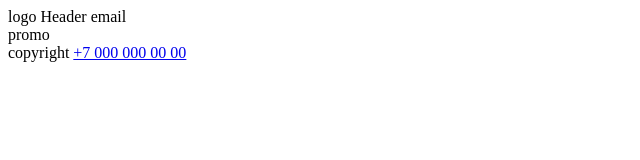
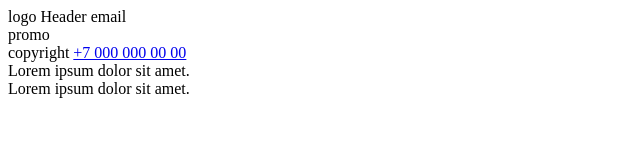
Before and after one commit to flooooooyd/test, a plain HTML site: page index.html in a window 1280 px wide. Shown: the whole page, without its empty margins (0-640 px from the left). Drawn offline with Linux system fonts and the light colour scheme.

Commit message:
Сверстал 2 блока и кнопку

```diff
--- a/index.html
+++ b/index.html
@@ -16,5 +16,10 @@
 			<a href="tel: +700000000" class="">+7 000 000 00 00</a>
 		</footer>
 
+		<div>
+			<article>Lorem ipsum dolor sit amet.</article>
+			<article>Lorem ipsum dolor sit amet.</article>
+		</div>
+		<a href="#" class="button"></a>
 	</body>
 	</html>
```
